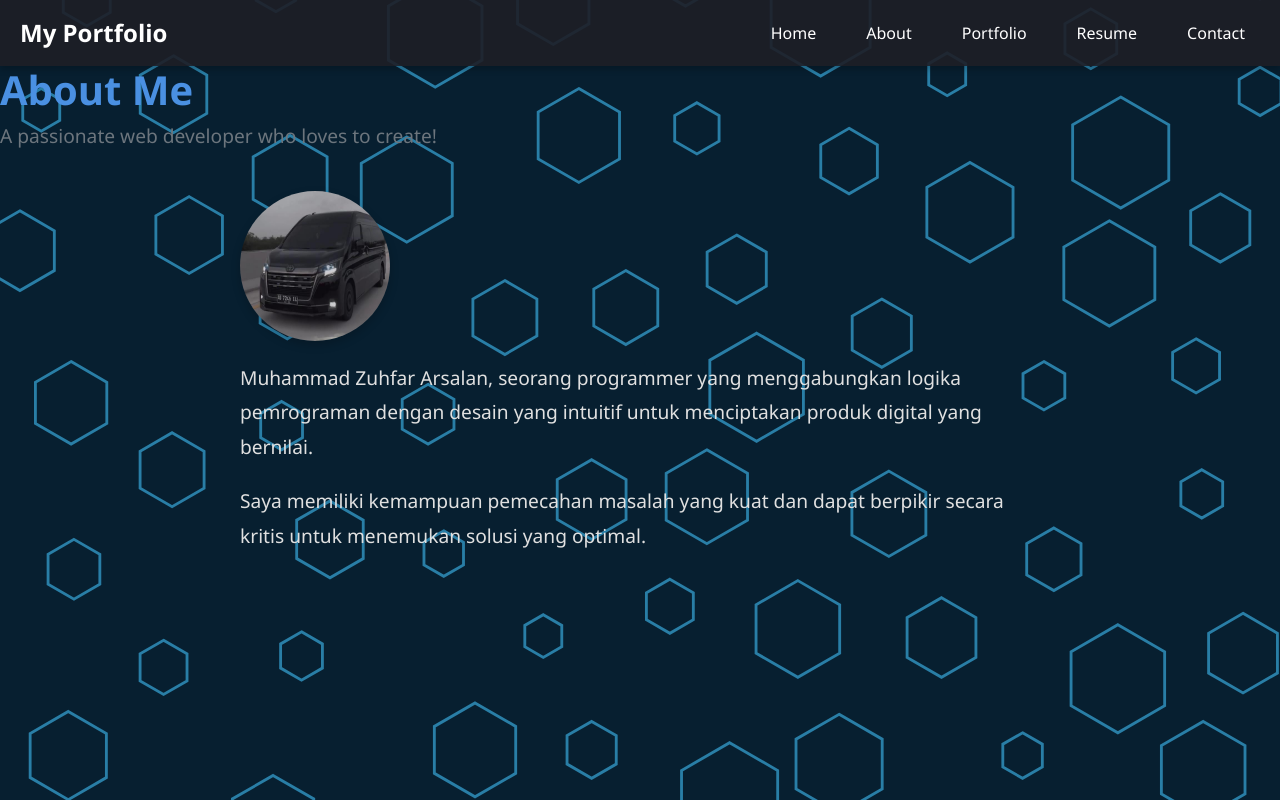
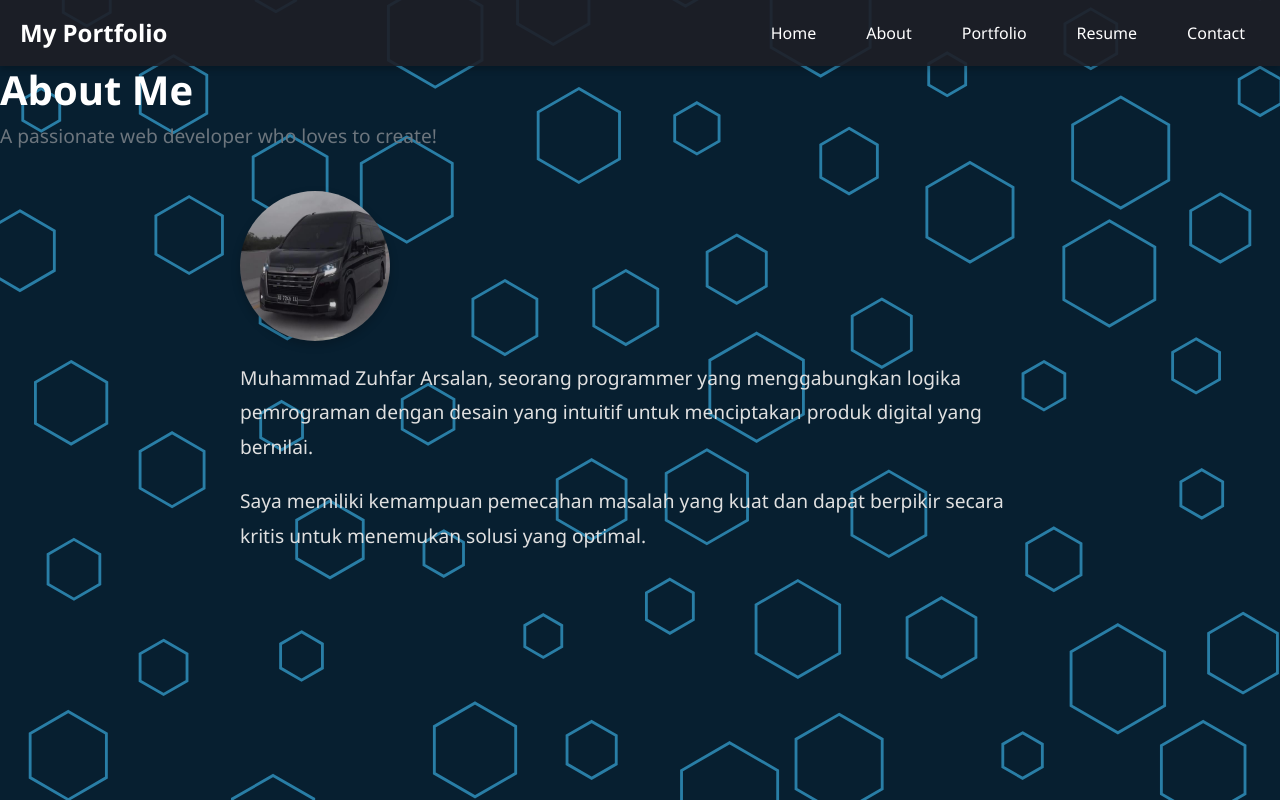
Before and after one commit to zufarajah/responsi_1, a React (Create React App) app: page /about in a window 1280 px wide. Built offline with nearby package versions, Linux system fonts and the light colour scheme.

Commit message:
Update styles.css

```diff
--- a/src/styles.css
+++ b/src/styles.css
@@ -133,7 +133,7 @@ body {
 .about-header h2 {
     font-size: 2.5rem;
     font-weight: bold;
-    color: #4a90e2;
+    color: #ffff;
 }
 
 .about-subtitle {
```
